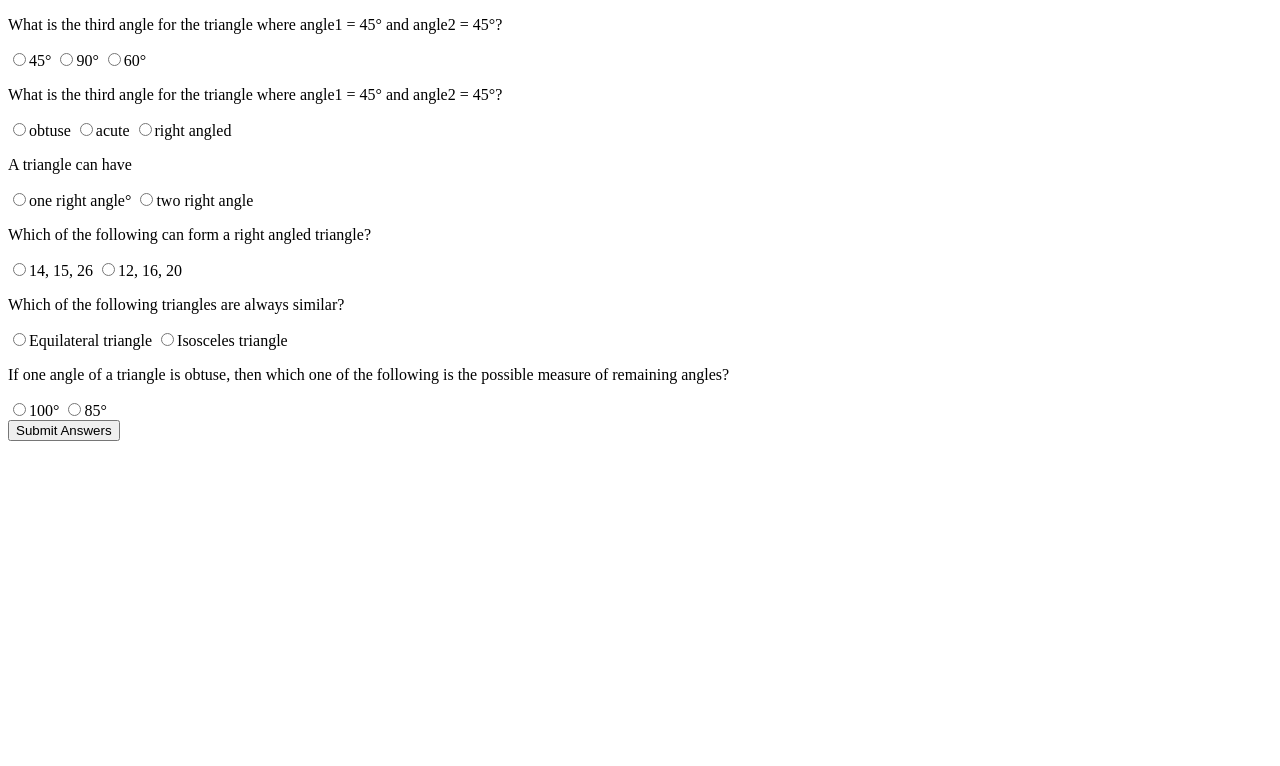
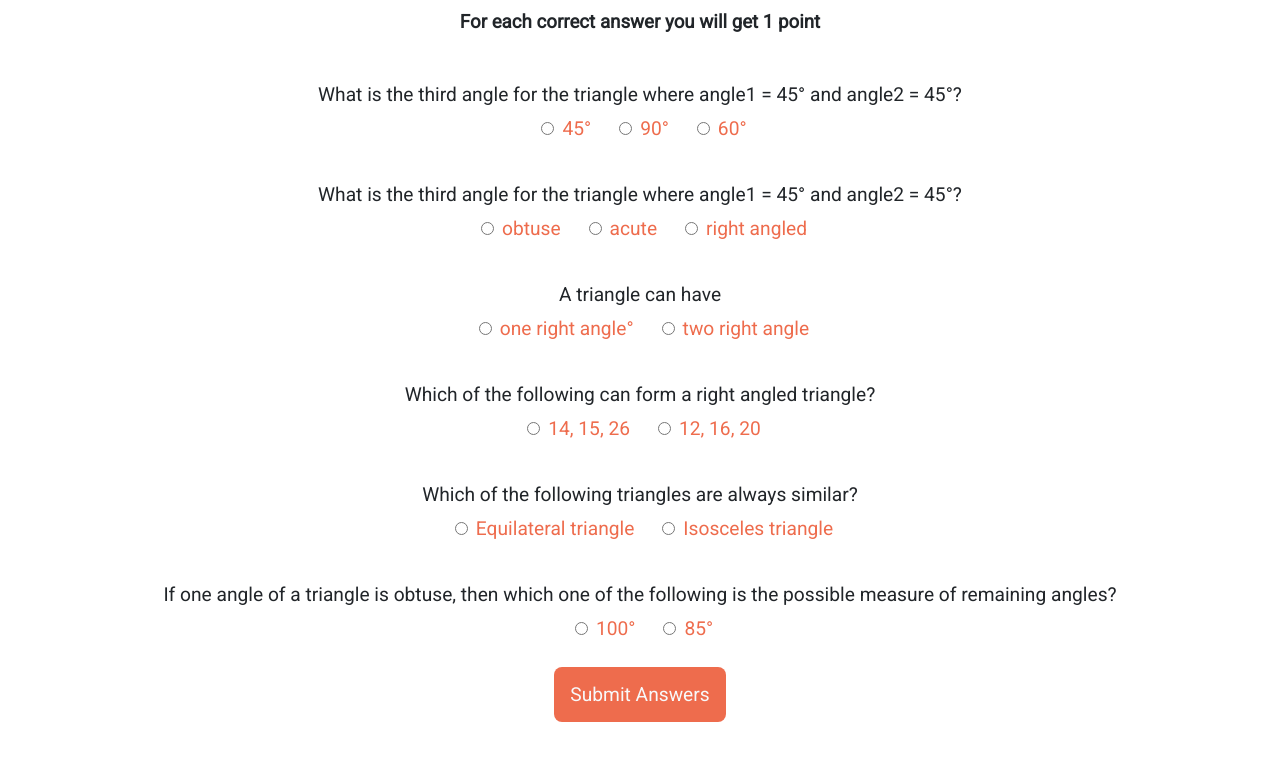
Before and after one commit to asaxena012/fun-with-triangles, a plain HTML site: page quiz.html in a window 1280 px wide. Shown: the part 105-871 px from the top of the page. Before the commit the page ends 800 px from the top, so only its background shows below. Drawn offline with Linux system fonts and the light colour scheme.

Commit message:
feat&style: area functionality + isTriangle and quiz styles

```diff
--- a/quiz.html
+++ b/quiz.html
@@ -1,70 +1,124 @@
 <!DOCTYPE html>
 <html lang="en">
   <head>
-    <meta charset="UTF-8">
-    <meta name="viewport" content="width=device-width, initial-scale=1.0">
-    <meta http-equiv="X-UA-Compatible" content="ie=edge">
+    <meta charset="UTF-8" />
+    <meta name="viewport" content="width=device-width, initial-scale=1.0" />
+    <meta http-equiv="X-UA-Compatible" content="ie=edge" />
+    <link rel="stylesheet" href="src/style.css" type="text/css" />
     <title>Quiz on triangles</title>
   </head>
   <body>
+    <div id="app">
       <h1>Quiz on triangles</h1>
       <h3>For each correct answer you will get 1 point</h3>
       <form id="quiz-form">
+        <div class="flex-column-center">
+          <p>
+            What is the third angle for the triangle where angle1 = 45° and
+            angle2 = 45°?
+          </p>
           <div>
-        <p>
-          What is the third angle for the triangle where angle1 = 45° and angle2 = 45°?
-        </p>
-        <label><input type="radio" name="question1" value="45"/>45°</label>
-        <label><input type="radio" name="question1" value="90"/>90°</label>
-        <label><input type="radio" name="question1" value="60"/>60°</label>
+            <label><input type="radio" name="question1" value="45" />45°</label>
+            <label><input type="radio" name="question1" value="90" />90°</label>
+            <label><input type="radio" name="question1" value="60" />60°</label>
+          </div>
         </div>
 
+        <div class="flex-column-center">
+          <p>
+            What is the third angle for the triangle where angle1 = 45° and
+            angle2 = 45°?
+          </p>
           <div>
-        <p>
-          What is the third angle for the triangle where angle1 = 45° and angle2 = 45°?
-        </p>
-        <label><input type="radio" name="question2" value="obtuse"/>obtuse</label>
-        <label><input type="radio" name="question2" value="acute"/>acute</label>
-        <label><input type="radio" name="question2" value="right angled"/>right angled</label>
+            <label
+              ><input
+                type="radio"
+                name="question2"
+                value="obtuse"
+              />obtuse</label
+            >
+            <label
+              ><input type="radio" name="question2" value="acute" />acute</label
+            >
+            <label
+              ><input type="radio" name="question2" value="right angled" />right
+              angled</label
+            >
+          </div>
         </div>
 
+        <div class="flex-column-center">
+          <p>A triangle can have</p>
           <div>
-        <p>
-          A triangle can have
-        </p>
-        <label><input type="radio" name="question3" value="one right angle"/>one right angle°</label>
-        <label><input type="radio" name="question3" value="two right angle"/>two right angle</label>
+            <label
+              ><input
+                type="radio"
+                name="question3"
+                value="one right angle"
+              />one right angle°</label
+            >
+            <label
+              ><input
+                type="radio"
+                name="question3"
+                value="two right angle"
+              />two right angle</label
+            >
+          </div>
         </div>
 
+        <div class="flex-column-center">
+          <p>Which of the following can form a right angled triangle?</p>
           <div>
-        <p>
-          Which of the following can form a right angled triangle?
-        </p>
-        <label><input type="radio" name="question4" value="14, 15, 26"/>14, 15, 26</label>
-        <label><input type="radio" name="question4" value="12, 16, 20"/>12, 16, 20</label>
+            <label
+              ><input type="radio" name="question4" value="14, 15, 26" />14, 15,
+              26</label
+            >
+            <label
+              ><input type="radio" name="question4" value="12, 16, 20" />12, 16,
+              20</label
+            >
+          </div>
         </div>
 
+        <div class="flex-column-center">
+          <p>Which of the following triangles are always similar?</p>
           <div>
-        <p>
-          Which of the following triangles are always similar?
-        </p>
-        <label><input type="radio" name="question5" value="Equilateral triangle"/>Equilateral triangle</label>
-        <label><input type="radio" name="question5" value="Isosceles triangle"/>Isosceles triangle</label>
+            <label
+              ><input
+                type="radio"
+                name="question5"
+                value="Equilateral triangle"
+              />Equilateral triangle</label
+            >
+            <label
+              ><input
+                type="radio"
+                name="question5"
+                value="Isosceles triangle"
+              />Isosceles triangle</label
+            >
+          </div>
         </div>
 
+        <div class="flex-column-center">
+          <p>
+            If one angle of a triangle is obtuse, then which one of the
+            following is the possible measure of remaining angles?
+          </p>
           <div>
-        <p>
-          If one angle of a triangle is obtuse, then which one of the following is the possible measure of remaining angles?
-        </p>
-        <label><input type="radio" name="question6" value="100"/>100°</label>
-        <label><input type="radio" name="question6" value="85"/>85°</label>
+            <label
+              ><input type="radio" name="question6" value="100" />100°</label
+            >
+            <label><input type="radio" name="question6" value="85" />85°</label>
+          </div>
         </div>
       </form>
 
       <button>Submit Answers</button>
 
       <div id="output"></div>
-
+    </div>
     <script src="src/quiz.js"></script>
   </body>
 </html>
--- /dev/null
+++ b/src/style.css
@@ -0,0 +1,69 @@
+@import url('https://fonts.googleapis.com/css2?family=Roboto:wght@300;400&display=swap');
+
+:root{
+    --secondary-color: #ee6c4d;
+    --offwhite-color: #f8f9fa;
+}
+
+*{
+    font-family: 'Roboto', sans-serif;
+    outline: none;
+}
+
+#app{
+    display: flex;
+    flex-direction: column;
+    align-items: center;
+    color: #212529;
+    margin: 1rem;
+}
+
+input{
+    padding: 0.6rem 0.8rem;
+    border-radius: 0.5rem;
+    margin: 1rem 0.5rem;
+    border: 2px solid var(--secondary-color);
+    font-size: 1.2rem;
+}
+
+button{
+    background: var(--secondary-color);
+    padding: 1rem;
+    border: none;
+    border-radius: 0.5rem;
+    font-size: 1.2rem;
+    color: var(--offwhite-color);
+    cursor: pointer;
+    margin: 1rem 0rem 1.5rem 0rem;
+}
+
+label{
+    color: var(--secondary-color);
+    font-size: 1.2rem;
+    margin: 0rem 0.5rem;
+}
+
+#output{
+    font-size: 1.4rem;
+    font-weight: bold;
+    text-align: center;
+    margin: 0.1rem 1.5rem;
+    line-height: 2rem;
+}
+
+#error{
+    color: red;
+}
+
+.flex-column-center{
+    display: flex;
+    flex-direction: column;
+    align-items: center;
+}
+
+p{
+    font-size: 1.2rem;
+    text-align: center;
+    margin-top: 2rem;
+    margin-bottom: 0rem;
+}
```
Also changed, not shown: area.html (added, +25 -0 lines), index.html (+2 -2 lines), src/area.js (added, +42 -0 lines). Lines whose indentation alone changed are shown as unchanged.
